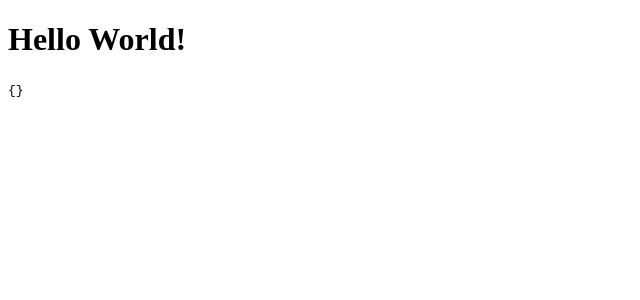
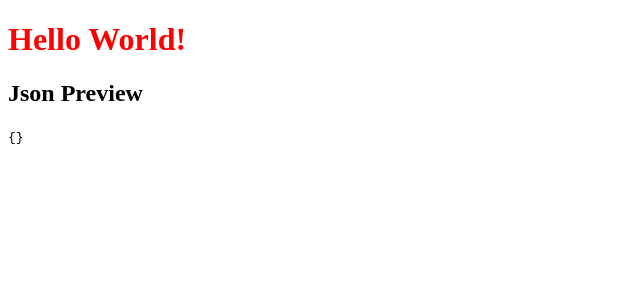
Before and after one commit to uttk/react-izon, a React app in the folder packages/ui/: page / in a window 1280 px wide. Shown: the top 300 px of the page, without its empty margins (0-640 px from the left). Built offline with nearby package versions, Linux system fonts and the light colour scheme; no server answers.

Commit message:
Add module css plugins to ui

```diff
--- /dev/null
+++ b/packages/ui/src/declaration.d.ts
@@ -0,0 +1 @@
+declare module '*.scss';
--- /dev/null
+++ b/packages/ui/src/index.scss
@@ -0,0 +1,4 @@
+
+.title {
+  color : red
+}
--- a/packages/ui/src/index.tsx
+++ b/packages/ui/src/index.tsx
@@ -1,33 +1,35 @@
-import * as React from "react";
-import * as ReactDOM from "react-dom";
+import * as React from 'react';
+import * as ReactDOM from 'react-dom';
+import styles from './index.scss';
 
 const JSONPreview = () => {
   const [json, setJSON] = React.useState({});
-  const [error, setError] = React.useState("");
+  const [error, setError] = React.useState('');
 
   React.useEffect(() => {
-    fetch("/dependencies").then(res => {
+    fetch('/dependencies').then((res) => {
       res
         .json()
         .then(setJSON)
-        .catch(() => setError("情報の取得に失敗しました"));
+        .catch(() => setError('情報の取得に失敗しました'));
     });
   }, []);
 
   return (
     <div>
+      <h2>Json Preview</h2>
       <code>{JSON.stringify(json)}</code>
-      <p style={{ color: "red" }}>{error}</p>
+      <p style={{ color: 'red' }}>{error}</p>
     </div>
   );
 };
 
 const App = () => (
   <>
-    <h1>Hello World!</h1>
+    <h1 className={styles.title}>Hello World!</h1>
 
     <JSONPreview />
   </>
 );
 
-ReactDOM.render(<App />, document.getElementById("app"));
+ReactDOM.render(<App />, document.getElementById('app'));
--- a/packages/ui/webpack.config.js
+++ b/packages/ui/webpack.config.js
@@ -1,20 +1,35 @@
-const path = require('path')
+const path = require("path");
 
 module.exports = {
-  entry: path.resolve('src/index.tsx'),
+  entry: path.resolve("src/index.tsx"),
 
   mode: "production",
 
   output: {
-    path: path.resolve(__dirname, './public'),
+    path: path.resolve(__dirname, "./public"),
     publicPath: "/",
-    filename: 'bundle.js',
+    filename: "bundle.js"
   },
 
   module: {
-    rules: [{
-      test: /\.(ts|tsx)$/,
-      use: 'ts-loader',
-    }],
+    rules: [
+      {
+        test: /\.(ts|tsx)$/,
+        use: "ts-loader"
+      },
+      {
+        test: /\.s[ac]ss$/i,
+        loader: [
+          "style-loader",
+          {
+            loader: "css-loader",
+            options: {
+              modules: true
+            }
+          },
+          "sass-loader"
+        ]
+      }
+    ]
   }
-}
+};
```
Also changed, not shown: packages/ui/package.json (+11 -6 lines).
